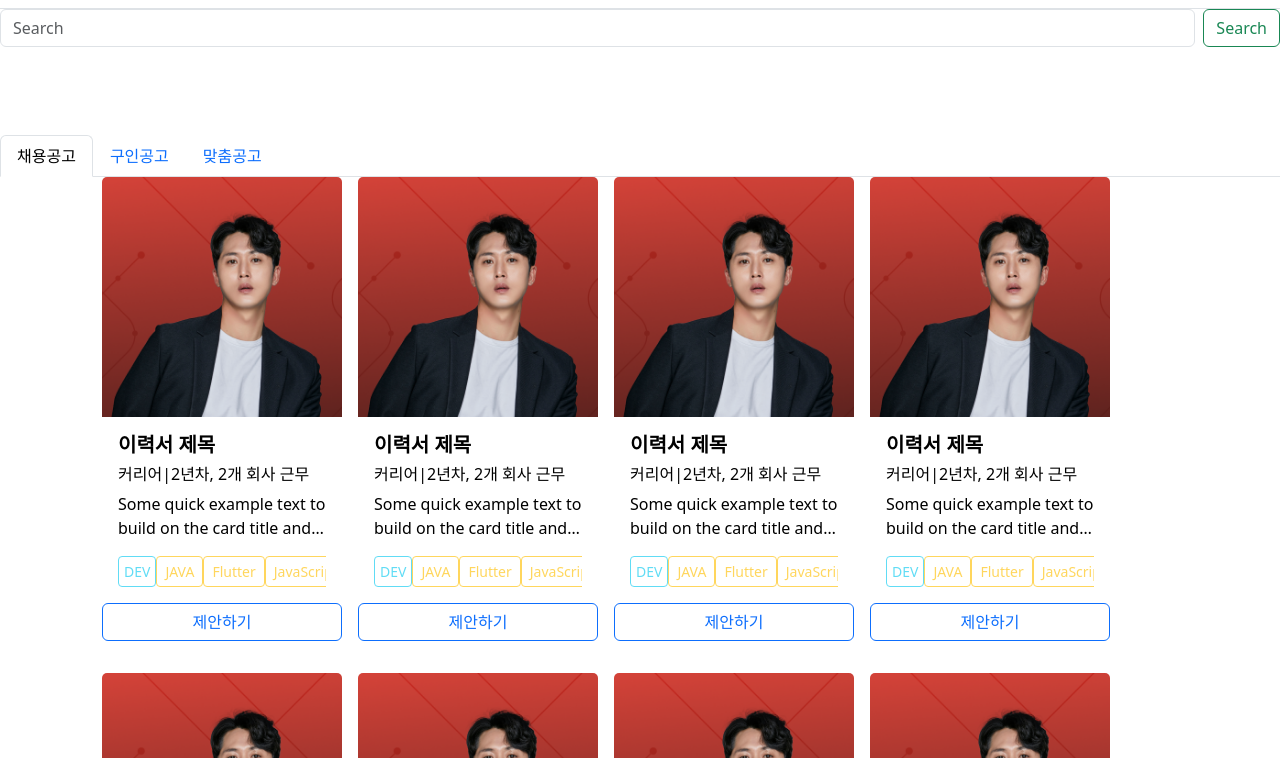
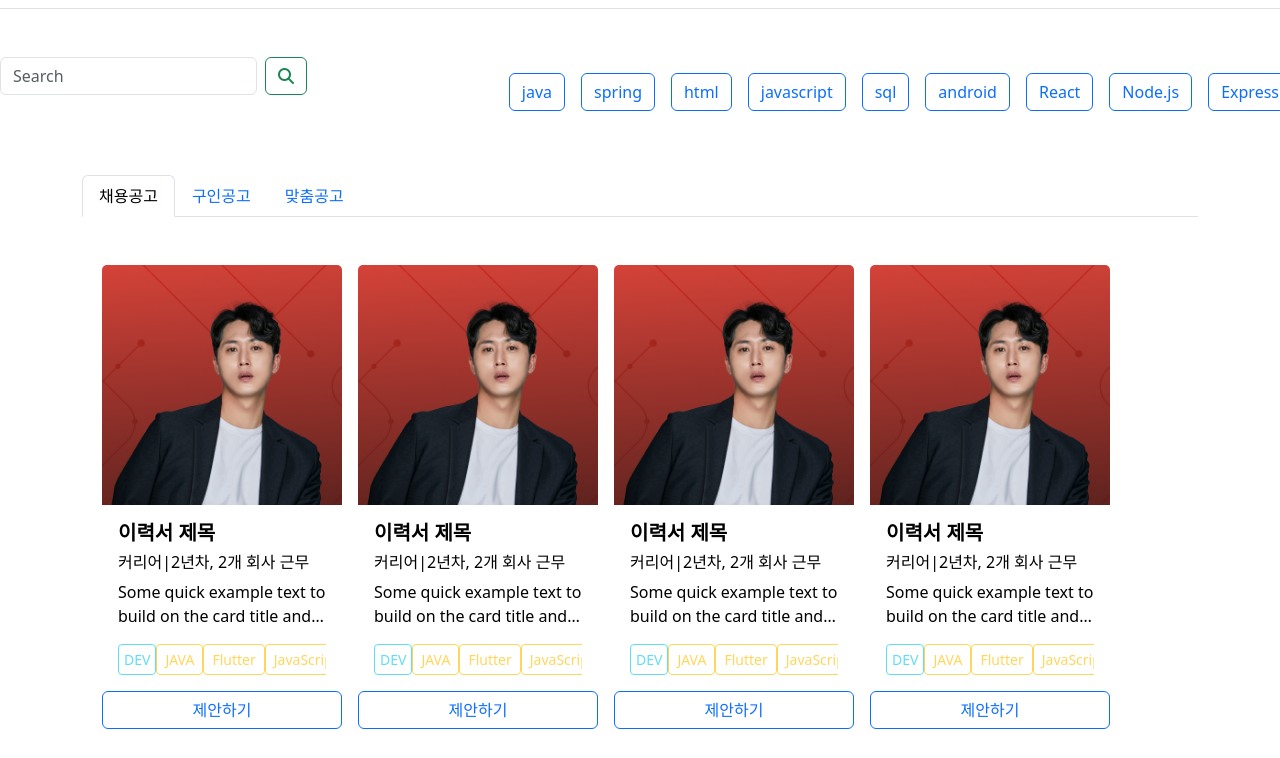
Before and after one commit to Hyeonjeong-JANG/miniproject-view, a plain HTML site: page view/index.html in a window 1280 px wide. Shown: the part 142-900 px from the top of the page. Drawn offline with nearby package versions, Linux system fonts and the light colour scheme.

Commit message:
메인 만드는 중

```diff
--- a/view/index.html
+++ b/view/index.html
@@ -82,10 +82,7 @@
           </div>
 
           <div>
-            <ul
-              class="nav link-dark"
-              style="position: relative; bottom: -25px; left: -50px"
-            >
+            <ul class="nav link-dark d-flex justify-content-end">
               <li class="nav-item init_border" id="">
                 <a class="nav-link link-dark" href="#">마이페이지</a>
               </li>
@@ -98,18 +95,108 @@
       </nav>
       <!-- 기업 로그인 했을 때 보이는 헤더 끝 -->
     </header>
+
+    <!-- 검색 -->
+    <div class="my-5 d-flex justify-content-between">
       <div>
-      <form class="d-flex" role="search">
+        <form class="search d-flex" role="search">
           <input
             class="form-control me-2"
             type="search"
             placeholder="Search"
             aria-label="Search"
           />
-        <button class="btn btn-outline-success" type="submit">Search</button>
+          <button class="btn btn-outline-success" type="submit">
+            <i class="fa-solid fa-magnifying-glass"></i>
+          </button>
         </form>
       </div>
-    <div class="mb-5" style="height: 40px"></div>
+
+      <div class="row row-cols-auto gap-3 justify-content-center my-3">
+        <input
+          type="checkbox"
+          class="btn-check"
+          id="btn1"
+          value="java"
+          name="skills"
+          autocomplete="off"
+        />
+        <label class="btn btn-outline-primary" for="btn1">java</label>
+        <input
+          type="checkbox"
+          class="btn-check"
+          id="btn2"
+          value="spring"
+          name="skills"
+          autocomplete="off"
+        />
+        <label class="btn btn-outline-primary" for="btn2">spring</label>
+        <input
+          type="checkbox"
+          class="btn-check"
+          id="btn3"
+          value="html"
+          name="skills"
+          autocomplete="off"
+        />
+        <label class="btn btn-outline-primary" for="btn3">html</label>
+        <input
+          type="checkbox"
+          class="btn-check"
+          id="btn4"
+          value="javascript"
+          name="skills"
+          autocomplete="off"
+        />
+        <label class="btn btn-outline-primary" for="btn4">javascript</label>
+        <input
+          type="checkbox"
+          class="btn-check"
+          id="btn5"
+          value="sql"
+          name="skills"
+          autocomplete="off"
+        />
+        <label class="btn btn-outline-primary" for="btn5">sql</label>
+        <input
+          type="checkbox"
+          class="btn-check"
+          id="btn6"
+          value="android"
+          name="skills"
+          autocomplete="off"
+        />
+        <label class="btn btn-outline-primary" for="btn6">android</label>
+        <input
+          type="checkbox"
+          class="btn-check"
+          id="btn7"
+          value="React"
+          name="skills"
+          autocomplete="off"
+        />
+        <label class="btn btn-outline-primary" for="btn7">React</label>
+        <input
+          type="checkbox"
+          class="btn-check"
+          id="btn8"
+          value="Node.js"
+          name="skills"
+          autocomplete="off"
+        />
+        <label class="btn btn-outline-primary" for="btn8">Node.js</label>
+        <input
+          type="checkbox"
+          class="btn-check"
+          id="btn9"
+          value="Express"
+          name="skills"
+          autocomplete="off"
+        />
+        <label class="btn btn-outline-primary" for="btn9">Express</label>
+      </div>
+    </div>
+    <div class="container grid-gap: 50px;">
       <!-- 유형별 공고 탭 시작 -->
       <ul class="nav nav-tabs">
         <li class="nav-item">
@@ -123,8 +210,9 @@
         </li>
       </ul>
       <!-- 유형별 공고 탭 끝 -->
+    </div>
 
-    <section class="container grid-gap: 50px;">
+    <section class="container grid-gap: 50px; mt-5">
       <ul class="row row-cols-4 gap-3">
         <!-- 이력서 시작 -->
         <li
@@ -1000,5 +1088,22 @@
         <!-- 이력서 끝 -->
       </ul>
     </section>
+    <div class="d-flex justify-content-center">
+      <ul class="pagination">
+        <li class="page-item">
+          <a class="page-link" href="#" aria-label="Previous">
+            <span aria-hidden="true">&laquo;</span>
+          </a>
+        </li>
+        <li class="page-item"><a class="page-link" href="#">1</a></li>
+        <li class="page-item"><a class="page-link" href="#">2</a></li>
+        <li class="page-item"><a class="page-link" href="#">3</a></li>
+        <li class="page-item">
+          <a class="page-link" href="#" aria-label="Next">
+            <span aria-hidden="true">&raquo;</span>
+          </a>
+        </li>
+      </ul>
+    </div>
   </body>
 </html>
```
Lines whose indentation alone changed are shown as unchanged.
